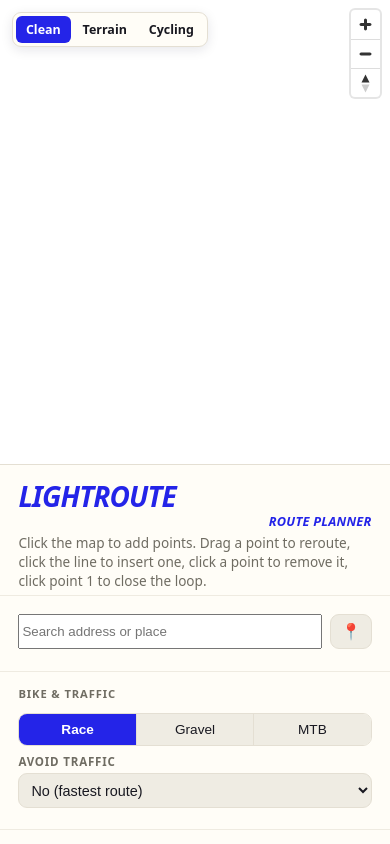
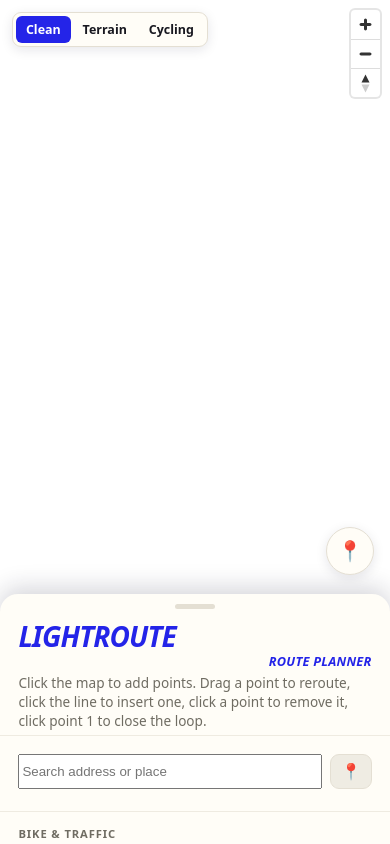
Before and after one commit to cleyten/Lightroute, a website built with Vite: page index.html in a window 390 px wide. Built offline with nearby package versions, Linux system fonts and the light colour scheme; no server answers.

Commit message:
Redesign phase 3: mobile bottom sheet
On phones the panel becomes a draggable bottom sheet over a full-screen
map. A drag handle snaps the sheet between peek / half / full; tapping
the handle cycles up. The map style switcher moves to the top-left and a
GPS FAB sits within thumb reach at the bottom-right (hidden once the
sheet is expanded).

The sheet raises to half automatically the first time a route appears so
the stats come into view. Sheet transforms are managed only on mobile
(matchMedia-gated) and cleared on desktop so the floating panel is
unaffected.

Markup adds a drag handle and a scrollable sheet body wrapper; all
element IDs are preserved.

Co-Authored-By: Claude Opus 4.8 <noreply@anthropic.com>

```diff
--- a/index.html
+++ b/index.html
@@ -11,6 +11,8 @@
   <body>
     <div id="app">
       <aside id="sidebar">
+        <div id="sheet-handle" aria-hidden="true"></div>
+        <div id="sheet-body">
         <header id="brand">
           <h1>Lightroute</h1>
           <span class="brand-sub">Route planner</span>
@@ -111,8 +113,10 @@
         </section>
 
         <p id="status" role="status"></p>
+        </div>
       </aside>
       <div id="map"></div>
+      <button id="gps-fab" class="gps-fab" type="button" aria-label="Use my GPS location">📍</button>
       <div id="mapstyle" class="mapstyle" role="group" aria-label="Map style" hidden>
         <button data-style="clean" class="active">Clean</button>
         <button data-style="terrain">Terrain</button>
--- a/src/main.ts
+++ b/src/main.ts
@@ -1162,6 +1162,118 @@ function updateControls(): void {
 syncProfileUi();
 void refreshSavedList();
 
+// --- Mobile bottom sheet ---
+// On phones the panel is a draggable sheet over a full-screen map. Dragging
+// the handle snaps it between peek / half / full; tapping the handle cycles up.
+(() => {
+  const sheet = document.querySelector<HTMLElement>('#sidebar');
+  const handle = document.querySelector<HTMLElement>('#sheet-handle');
+  if (!sheet || !handle) return;
+  const sheetEl = sheet;
+  const handleEl = handle;
+  const fab = document.querySelector<HTMLElement>('#gps-fab');
+  const locateEl = document.querySelector<HTMLButtonElement>('#btn-locate');
+  const distEl = document.querySelector<HTMLElement>('#stat-distance');
+
+  const isMobile = () => window.matchMedia('(max-width: 700px)').matches;
+  let snap = 0; // 0 = peek, 1 = half, 2 = full
+
+  // Offsets in px to translate the sheet down by, per snap level.
+  function offsets(): number[] {
+    const h = sheetEl.offsetHeight;
+    const peekVisible = 250;
+    return [Math.max(0, h - peekVisible), Math.round(h * 0.45), 0];
+  }
+
+  function currentY(): number {
+    const m = /translateY\(([-\d.]+)px\)/.exec(sheetEl.style.transform);
+    return m ? parseFloat(m[1]) : offsets()[snap];
+  }
+
+  function apply(index: number, animate = true): void {
+    snap = Math.max(0, Math.min(2, index));
+    sheetEl.style.transition = animate ? '' : 'none';
+    sheetEl.style.transform = `translateY(${offsets()[snap]}px)`;
+    if (fab) {
+      fab.style.opacity = snap === 0 ? '1' : '0';
+      fab.style.pointerEvents = snap === 0 ? 'auto' : 'none';
+    }
+  }
+
+  // Clear inline styles on desktop so the sheet transform never leaks there.
+  function reset(): void {
+    if (isMobile()) {
+      apply(snap, false);
+    } else {
+      sheetEl.style.transform = '';
+      sheetEl.style.transition = '';
+      if (fab) {
+        fab.style.opacity = '';
+        fab.style.pointerEvents = '';
+      }
+    }
+  }
+
+  let dragging = false;
+  let startY = 0;
+  let startOffset = 0;
+
+  handleEl.addEventListener('pointerdown', (e) => {
+    if (!isMobile()) return;
+    dragging = true;
+    startY = e.clientY;
+    startOffset = currentY();
+    sheetEl.style.transition = 'none';
+    handleEl.setPointerCapture(e.pointerId);
+  });
+  handleEl.addEventListener('pointermove', (e) => {
+    if (!dragging) return;
+    const h = sheetEl.offsetHeight;
+    const y = Math.min(Math.max(0, startOffset + (e.clientY - startY)), h - 80);
+    sheetEl.style.transform = `translateY(${y}px)`;
+  });
+  const endDrag = (): void => {
+    if (!dragging) return;
+    dragging = false;
+    sheetEl.style.transition = '';
+    const y = currentY();
+    // A tap (barely moved) cycles peek -> half -> full -> peek.
+    if (Math.abs(y - startOffset) < 6) {
+      apply(snap >= 2 ? 0 : snap + 1);
+      return;
+    }
+    const offs = offsets();
+    let best = 0;
+    let bestDist = Infinity;
+    offs.forEach((o, i) => {
+      const d = Math.abs(o - y);
+      if (d < bestDist) {
+        bestDist = d;
+        best = i;
+      }
+    });
+    apply(best);
+  };
+  handleEl.addEventListener('pointerup', endDrag);
+  handleEl.addEventListener('pointercancel', endDrag);
+
+  // Raise to half the first time a route appears so the stats come into view.
+  if (distEl) {
+    const observer = new MutationObserver(() => {
+      const text = distEl.textContent ?? '';
+      if (isMobile() && snap === 0 && text && text !== '–') apply(1);
+    });
+    observer.observe(distEl, { childList: true, characterData: true, subtree: true });
+  }
+
+  if (fab && locateEl) {
+    fab.addEventListener('click', () => locateEl.click());
+  }
+
+  window.addEventListener('resize', reset);
+  reset();
+})();
+
 // Dev-only handle for verification in the browser console; stripped from
 // the production build by the `import.meta.env.DEV` guard.
 if (import.meta.env.DEV) {
--- a/src/style.css
+++ b/src/style.css
@@ -157,6 +157,15 @@ body,
 .mapstyle button.active {
   background: var(--color-accent);
   color: #fff;
+}
+
+/* The drag handle and GPS FAB only exist on the mobile bottom sheet. */
+#sheet-handle {
+  display: none;
+}
+
+.gps-fab {
+  display: none;
 }
 
 /* Interactive elements share one transition and one focus ring. */
@@ -882,36 +891,84 @@ button.generate:disabled {
   padding: 0.25rem 0;
 }
 
-/* Narrow screens (phone): revert to a stacked panel below the map.
-   Phase 3 replaces this with a proper bottom sheet. */
+/* Phone: full-screen map with a draggable bottom sheet over it. */
 @media (max-width: 700px) {
-  #app {
+  #sidebar {
+    top: auto;
+    left: 0;
+    right: 0;
+    bottom: 0;
+    width: 100%;
+    height: 92vh;
+    max-height: 92vh;
+    padding: 0;
+    border: none;
+    border-radius: 18px 18px 0 0;
+    box-shadow: 0 -6px 24px rgba(24, 24, 50, 0.18);
+    overflow: hidden;
     display: flex;
-    flex-direction: column-reverse;
+    flex-direction: column;
+    transform: translateY(64vh);
+    transition: transform 0.28s cubic-bezier(0.32, 0.72, 0, 1);
+    z-index: 3;
   }
 
-  #map {
-    position: static;
-    flex: 1;
-    min-height: 0;
+  #sheet-handle {
+    display: block;
+    flex: 0 0 auto;
+    height: 26px;
+    position: relative;
+    cursor: grab;
+    touch-action: none;
   }
 
-  #sidebar {
-    position: static;
-    top: auto;
-    left: auto;
-    bottom: auto;
-    width: 100%;
-    max-height: 45%;
-    border: none;
-    border-top: 1px solid var(--color-border);
-    border-radius: 0;
-    box-shadow: none;
+  #sheet-handle::before {
+    content: '';
+    position: absolute;
+    top: 10px;
+    left: 50%;
+    transform: translateX(-50%);
+    width: 40px;
+    height: 5px;
+    border-radius: 3px;
+    background: var(--color-border);
+  }
+
+  #sheet-body {
+    flex: 1 1 auto;
+    overflow-y: auto;
+    -webkit-overflow-scrolling: touch;
+    padding-bottom: 1rem;
+  }
+
+  #brand {
+    padding-top: 0.15rem;
   }
 
   .mapstyle {
     left: 0.75rem;
+    right: auto;
+    top: 0.75rem;
     bottom: auto;
-    top: 0.75rem;
+  }
+
+  .gps-fab {
+    display: flex;
+    position: fixed;
+    right: 1rem;
+    bottom: calc(30vh + 1rem);
+    z-index: 4;
+    width: 48px;
+    height: 48px;
+    align-items: center;
+    justify-content: center;
+    border-radius: 50%;
+    border: 1px solid var(--color-border);
+    background: var(--color-panel);
+    color: var(--color-accent-fg);
+    font-size: 1.25rem;
+    box-shadow: var(--shadow-sm);
+    cursor: pointer;
+    transition: opacity 0.2s ease;
   }
 }
```
